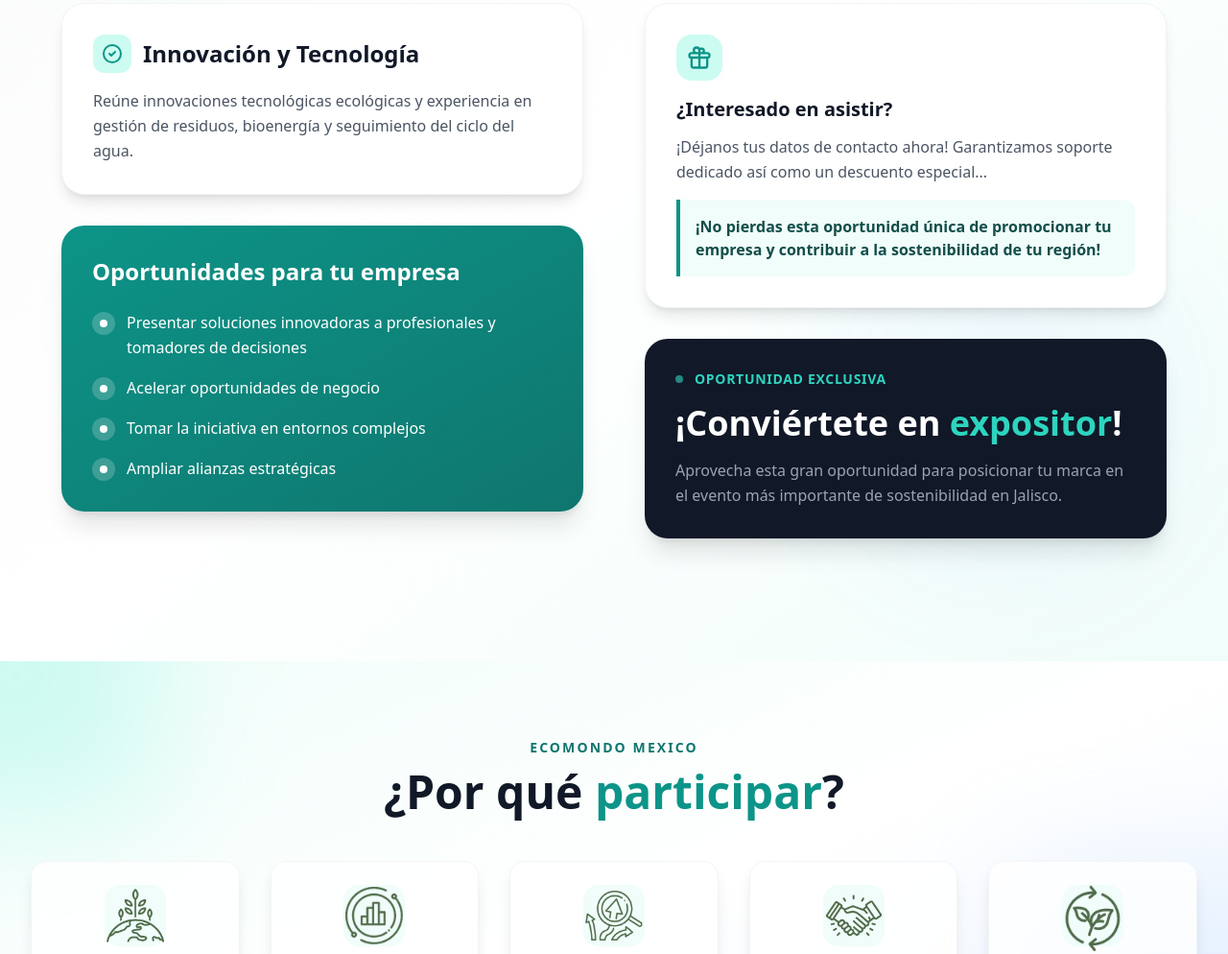
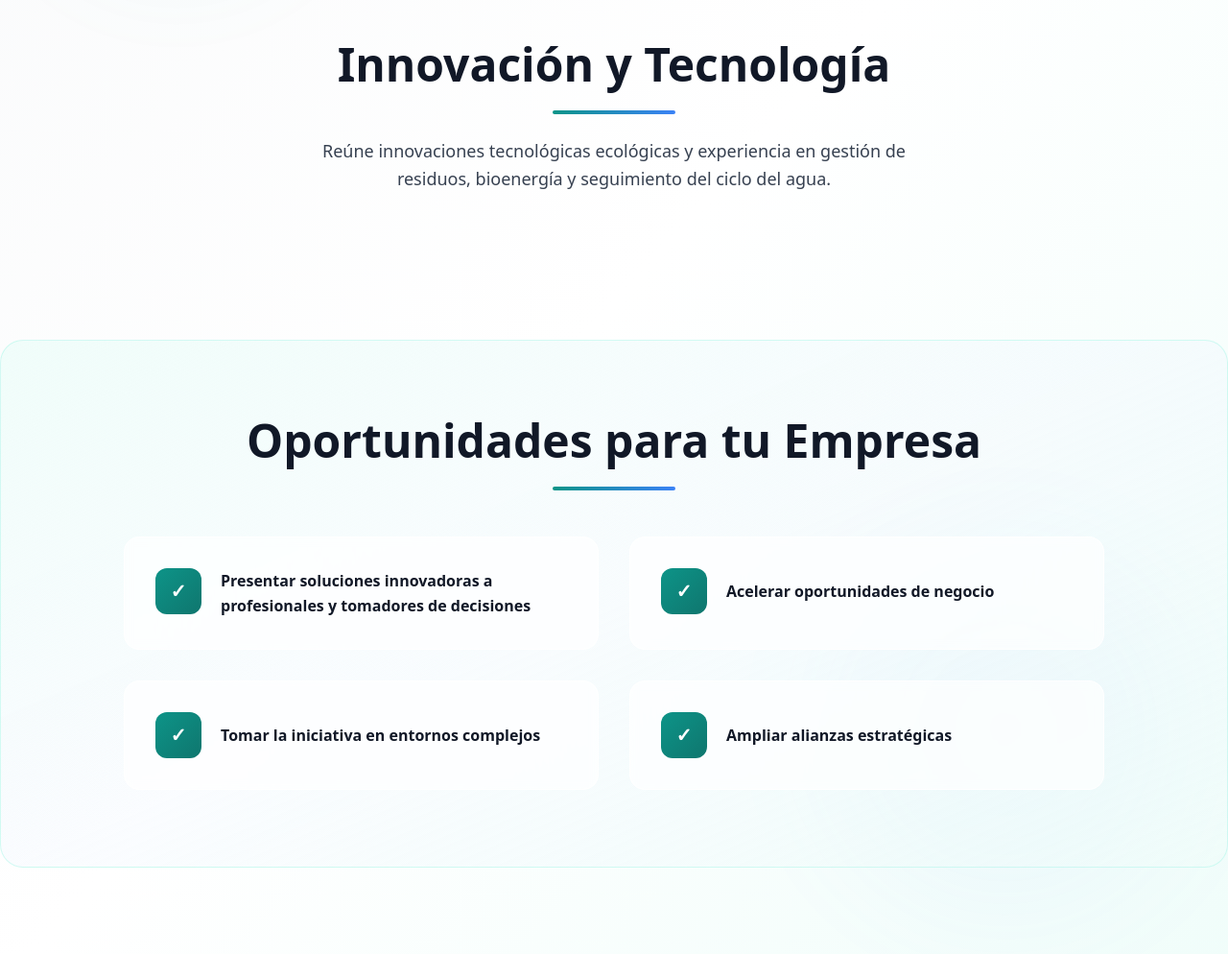
Before and after one commit to Pachix-Dev/ecomondo-landing, an Astro site: page / in a window 1280 px wide. Shown: the part 2544-3538 px from the top of the page at 96% size. Built offline with nearby package versions, Linux system fonts and the light colour scheme; Astro itself is replaced by a stand-in of ours.

Commit message:
Refactor EcomondoIntro layout: improve code readability and enhance content structure

```diff
--- a/src/components/EcomondoIntro.astro
+++ b/src/components/EcomondoIntro.astro
@@ -1,115 +1,131 @@
 ---
+
 ---
-<article class='py-20 md:py-32 bg-gradient-to-br from-gray-50 via-white to-teal-50 relative overflow-hidden'>
+
+<article
+  class="py-20 md:py-32 bg-gradient-to-br from-gray-50 via-white to-teal-50 relative overflow-hidden"
+>
   <!-- Decorative Elements -->
   <div class="absolute inset-0 opacity-5">
-    <div class="absolute top-20 left-10 w-72 h-72 bg-teal-400 rounded-full blur-3xl"></div>
-    <div class="absolute bottom-20 right-10 w-96 h-96 bg-blue-400 rounded-full blur-3xl"></div>
+    <div
+      class="absolute top-20 left-10 w-72 h-72 bg-teal-400 rounded-full blur-3xl"
+    >
+    </div>
+    <div
+      class="absolute bottom-20 right-10 w-96 h-96 bg-blue-400 rounded-full blur-3xl"
+    >
+    </div>
   </div>
 
   <div class="container mx-auto px-4 sm:px-6 lg:px-8 relative z-10">
     <!-- Header -->
     <div class="max-w-6xl mx-auto mb-16 flex flex-col items-center text-center">
-      <div class="inline-flex items-center gap-2 bg-teal-100 text-teal-700 px-4 py-2 rounded-full font-semibold text-sm mb-6">
+      <div
+        class="inline-flex items-center gap-2 bg-teal-100 text-teal-700 px-4 py-2 rounded-full font-semibold text-sm mb-6"
+      >
         <svg class="w-5 h-5" fill="currentColor" viewBox="0 0 20 20">
-          <path d="M10 2a6 6 0 00-6 6v3.586l-.707.707A1 1 0 004 14h12a1 1 0 00.707-1.707L16 11.586V8a6 6 0 00-6-6zM10 18a3 3 0 01-3-3h6a3 3 0 01-3 3z"/>
+          <path
+            d="M10 2a6 6 0 00-6 6v3.586l-.707.707A1 1 0 004 14h12a1 1 0 00.707-1.707L16 11.586V8a6 6 0 00-6-6zM10 18a3 3 0 01-3-3h6a3 3 0 01-3 3z"
+          ></path>
         </svg>
         Edición 2026
       </div>
-      <h2 class="text-4xl md:text-5xl lg:text-6xl font-black text-gray-900 mb-6 leading-tight">
+      <h2
+        class="text-4xl md:text-5xl lg:text-6xl font-black text-gray-900 mb-6 leading-tight"
+      >
         ECOMONDO <span class="text-teal-600">MÉXICO</span>
       </h2>
       <p class="text-xl md:text-2xl text-gray-600 leading-relaxed max-w-3xl">
-        El evento en la región de Jalisco dedicado a la promoción del desarrollo sustentable
-        y la conservación de los recursos naturales.
+        El evento en la región de Jalisco dedicado a la promoción del desarrollo
+        sustentable y la conservación de los recursos naturales.
       </p>
     </div>
 
-    <!-- Two Column Layout -->
-    <div class="max-w-6xl mx-auto grid lg:grid-cols-2 gap-8 md:gap-12 lg:gap-16">
-      <!-- Left Column -->
-      <div class="space-y-8">
-        <div class="bg-white rounded-3xl p-8 shadow-lg border border-gray-100">
-          <h3 class="text-2xl font-bold text-gray-900 mb-4 flex items-center gap-3">
-            <div class="w-10 h-10 bg-teal-100 rounded-xl flex items-center justify-center flex-shrink-0">
-              <svg class="w-6 h-6 text-teal-600" fill="none" stroke="currentColor" viewBox="0 0 24 24">
-                <path stroke-linecap="round" stroke-linejoin="round" stroke-width="2" d="M9 12l2 2 4-4m6 2a9 9 0 11-18 0 9 9 0 0118 0z"/>
-              </svg>
-            </div>
+    <!-- Content Grid -->
+    <div class="flex flex-col gap-20 md:gap-28 max-w-5xl mx-auto">
+
+      <!-- Innovación y Tecnología -->
+      <div class="group space-y-8 text-center my-10">
+        <div class="space-y-6">
+          <h3 class="text-4xl md:text-5xl font-bold text-gray-900 leading-tight">
             Innovación y Tecnología
           </h3>
-          <p class="text-gray-600 leading-relaxed">
-            Reúne innovaciones tecnológicas ecológicas y experiencia en gestión de residuos,
-            bioenergía y seguimiento del ciclo del agua.
+
+          <div class="w-32 h-1 bg-gradient-to-r from-teal-600 to-blue-500 rounded-full group-hover:w-16 transition-all duration-500 mx-auto"></div>
+
+          <p class="text-lg text-gray-700 leading-relaxed max-w-2xl mx-auto">
+            Reúne innovaciones tecnológicas ecológicas y experiencia en gestión de residuos, bioenergía y seguimiento del ciclo del agua.
           </p>
         </div>
+      </div>
 
-        <div class="bg-gradient-to-br from-teal-600 to-teal-700 rounded-3xl p-8 text-white shadow-xl">
-          <h3 class="text-2xl font-bold mb-6">Oportunidades para tu empresa</h3>
-          <div class="space-y-4">
-            <div class="flex items-start gap-3">
-              <div class="w-6 h-6 bg-white/20 rounded-full flex items-center justify-center flex-shrink-0 mt-0.5">
-                <div class="w-2 h-2 bg-white rounded-full"></div>
+      <!-- Oportunidades para tu Empresa -->
+      <div class="group -mx-12 md:-mx-20 lg:-mx-32 px-12 md:px-20 lg:px-32 py-16 md:py-20 bg-gradient-to-br from-teal-50 via-blue-50/30 to-teal-50/50 rounded-2xl md:rounded-3xl space-y-12 border border-teal-200/40">
+        <div class="text-center space-y-6">
+          <h3 class="text-4xl md:text-5xl font-bold text-gray-900 leading-tight">
+            Oportunidades para tu Empresa
+          </h3>
+
+          <div class="w-32 h-1 bg-gradient-to-r from-teal-600 to-blue-500 rounded-full group-hover:w-16 transition-all duration-500 mx-auto"></div>
         </div>
-              <p class="leading-relaxed">
+
+        <!-- Grid with cards -->
+        <div class="grid grid-cols-1 md:grid-cols-2 gap-8 max-w-5xl mx-auto">
+          <!-- Card 1 -->
+          <div class="bg-white/70 backdrop-blur-sm border border-white/80 rounded-2xl p-8 hover:shadow-xl hover:bg-white/85 transition-all duration-300 group/card">
+            <div class="flex gap-5">
+              <span class="flex-shrink-0 w-12 h-12 rounded-xl bg-gradient-to-br from-teal-600 to-teal-700 text-white flex items-center justify-center font-bold text-xl group-hover/card:scale-110 transition-transform duration-300">
+                ✓
+              </span>
+              <div class="flex flex-col justify-center">
+                <span class="text-gray-900 leading-relaxed font-semibold text-base">
                   Presentar soluciones innovadoras a profesionales y tomadores de decisiones
-              </p>
-            </div>
-            <div class="flex items-start gap-3">
-              <div class="w-6 h-6 bg-white/20 rounded-full flex items-center justify-center flex-shrink-0 mt-0.5">
-                <div class="w-2 h-2 bg-white rounded-full"></div>
-              </div>
-              <p class="leading-relaxed">Acelerar oportunidades de negocio</p>
-            </div>
-            <div class="flex items-start gap-3">
-              <div class="w-6 h-6 bg-white/20 rounded-full flex items-center justify-center flex-shrink-0 mt-0.5">
-                <div class="w-2 h-2 bg-white rounded-full"></div>
-              </div>
-              <p class="leading-relaxed">Tomar la iniciativa en entornos complejos</p>
-            </div>
-            <div class="flex items-start gap-3">
-              <div class="w-6 h-6 bg-white/20 rounded-full flex items-center justify-center flex-shrink-0 mt-0.5">
-                <div class="w-2 h-2 bg-white rounded-full"></div>
-              </div>
-              <p class="leading-relaxed">Ampliar alianzas estratégicas</p>
-            </div>
+                </span>
               </div>
             </div>
           </div>
 
-      <!-- Right Column -->
-      <div class="space-y-8">
-        <div class="bg-white rounded-3xl p-8 shadow-lg border border-gray-100">
-          <div class="w-12 h-12 bg-teal-100 rounded-2xl flex items-center justify-center mb-4">
-            <svg class="w-7 h-7 text-teal-600" fill="none" stroke="currentColor" viewBox="0 0 24 24">
-              <path stroke-linecap="round" stroke-linejoin="round" stroke-width="2" d="M12 8v13m0-13V6a2 2 0 112 2h-2zm0 0V5.5A2.5 2.5 0 109.5 8H12zm-7 4h14M5 12a2 2 0 110-4h14a2 2 0 110 4M5 12v7a2 2 0 002 2h10a2 2 0 002-2v-7"/>
-            </svg>
+          <!-- Card 2 -->
+          <div class="bg-white/70 backdrop-blur-sm border border-white/80 rounded-2xl p-8 hover:shadow-xl hover:bg-white/85 transition-all duration-300 group/card">
+            <div class="flex gap-5">
+              <span class="flex-shrink-0 w-12 h-12 rounded-xl bg-gradient-to-br from-teal-600 to-teal-700 text-white flex items-center justify-center font-bold text-xl group-hover/card:scale-110 transition-transform duration-300">
+                ✓
+              </span>
+              <div class="flex flex-col justify-center">
+                <span class="text-gray-900 leading-relaxed font-semibold text-base">
+                  Acelerar oportunidades de negocio
+                </span>
               </div>
-          <h3 class="text-xl font-bold text-gray-900 mb-3">¿Interesado en asistir?</h3>
-          <p class="text-gray-600 leading-relaxed mb-4">
-            ¡Déjanos tus datos de contacto ahora! Garantizamos soporte dedicado así como un
-            descuento especial...
-          </p>
-          <div class="bg-teal-50 border-l-4 border-teal-600 p-4 rounded-r-xl">
-            <p class="text-teal-900 font-semibold">
-              ¡No pierdas esta oportunidad única de promocionar tu empresa y contribuir
-              a la sostenibilidad de tu región!
-            </p>
             </div>
           </div>
 
-        <div class="bg-gray-900 rounded-3xl p-8 shadow-xl" id="expositor">
-          <div class="flex items-center gap-3 mb-4">
-            <div class="w-2 h-2 bg-teal-400 rounded-full animate-pulse"></div>
-            <span class="text-teal-400 text-sm font-semibold uppercase tracking-wider">Oportunidad Exclusiva</span>
+          <!-- Card 3 -->
+          <div class="bg-white/70 backdrop-blur-sm border border-white/80 rounded-2xl p-8 hover:shadow-xl hover:bg-white/85 transition-all duration-300 group/card">
+            <div class="flex gap-5">
+              <span class="flex-shrink-0 w-12 h-12 rounded-xl bg-gradient-to-br from-teal-600 to-teal-700 text-white flex items-center justify-center font-bold text-xl group-hover/card:scale-110 transition-transform duration-300">
+                ✓
+              </span>
+              <div class="flex flex-col justify-center">
+                <span class="text-gray-900 leading-relaxed font-semibold text-base">
+                  Tomar la iniciativa en entornos complejos
+                </span>
               </div>
-          <h3 class="text-3xl md:text-4xl font-bold text-white leading-tight">
-            ¡Conviértete en <span class="text-teal-400">expositor</span>!
-          </h3>
-          <p class="text-gray-400 mt-4 leading-relaxed">
-            Aprovecha esta gran oportunidad para posicionar tu marca en el evento más importante
-            de sostenibilidad en Jalisco.
-          </p>
+            </div>
+          </div>
+
+          <!-- Card 4 -->
+          <div class="bg-white/70 backdrop-blur-sm border border-white/80 rounded-2xl p-8 hover:shadow-xl hover:bg-white/85 transition-all duration-300 group/card">
+            <div class="flex gap-5">
+              <span class="flex-shrink-0 w-12 h-12 rounded-xl bg-gradient-to-br from-teal-600 to-teal-700 text-white flex items-center justify-center font-bold text-xl group-hover/card:scale-110 transition-transform duration-300">
+                ✓
+              </span>
+              <div class="flex flex-col justify-center">
+                <span class="text-gray-900 leading-relaxed font-semibold text-base">
+                  Ampliar alianzas estratégicas
+                </span>
+              </div>
+            </div>
+          </div>
         </div>
       </div>
     </div>
```
Lines whose indentation alone changed are shown as unchanged.
